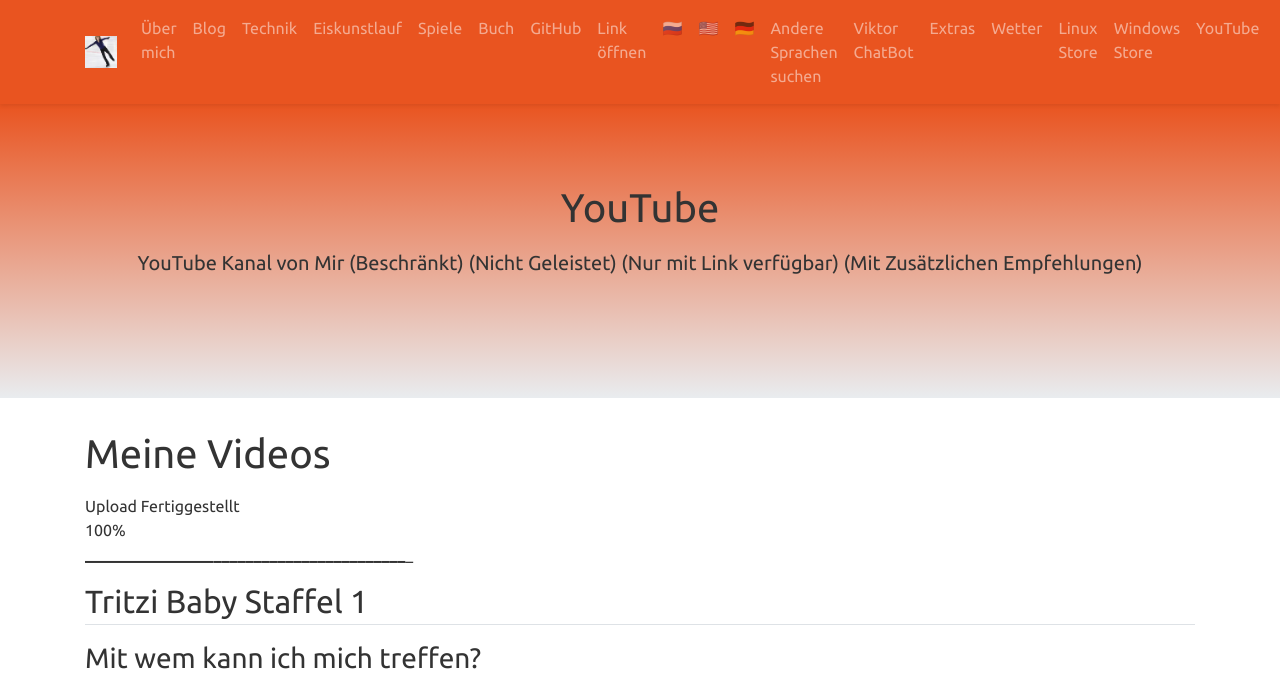
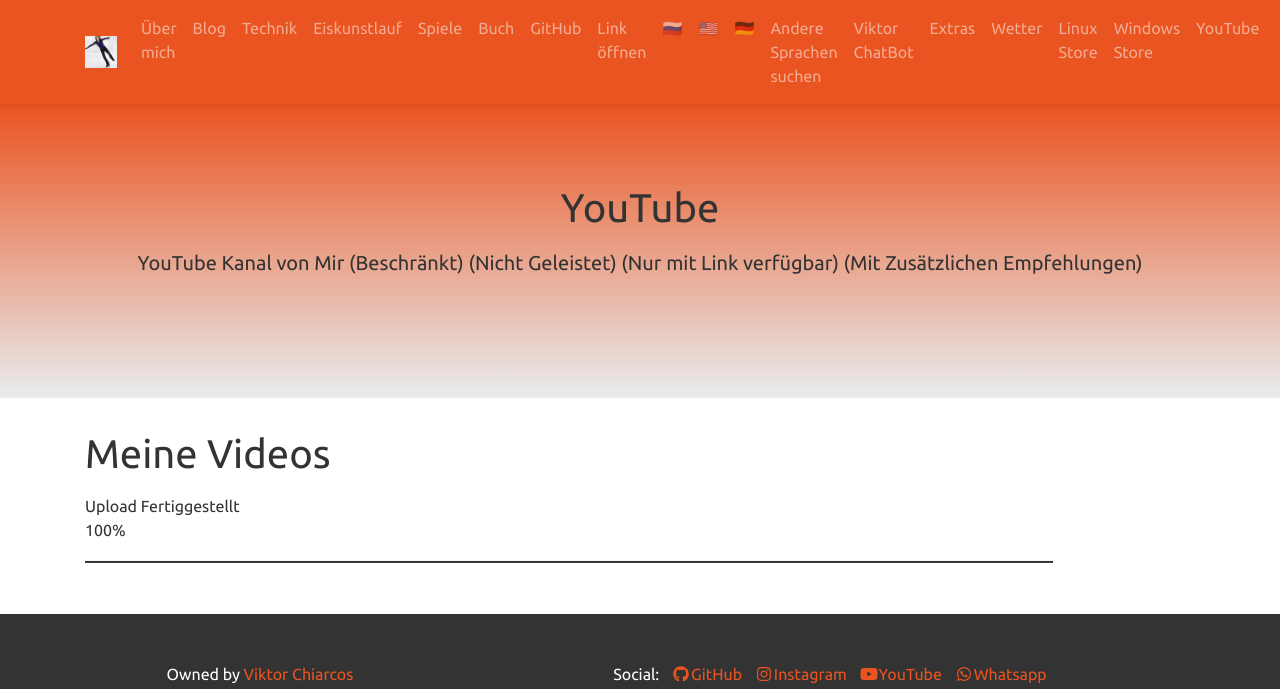
Before and after one commit to viktor-chiarcos/viktor-chiarcos.github.io, a Jekyll site: the page built from _pages/youtube.md, in a window 1280 px wide. Shown: the top 689 px of the page. Built offline with Jekyll 4.4.1, drawn with Linux system fonts in a browser that asks for light colours; grey boxes are pictures that could not be loaded.

Commit message:
Update youtube.md

```diff
--- a/_pages/youtube.md
+++ b/_pages/youtube.md
@@ -12,8 +12,4 @@
 # Meine Videos
 Upload Fertiggestellt\
 100%\
-_________________________________________________________________________________________________________________________
-## Tritzi Baby Staffel 1
-### Mit wem kann ich mich treffen?
-
-<iframe width="560" height="315" src="https://www.youtube.com/embed/pF8L0zaRBLI?si=Zc1CHcXHZo--WHCx" title="YouTube video player" frameborder="0" allow="accelerometer; autoplay; clipboard-write; encrypted-media; gyroscope; picture-in-picture; web-share" referrerpolicy="strict-origin-when-cross-origin" allowfullscreen></iframe>
+**_________________________________________________________________________________________________________________________**
```
